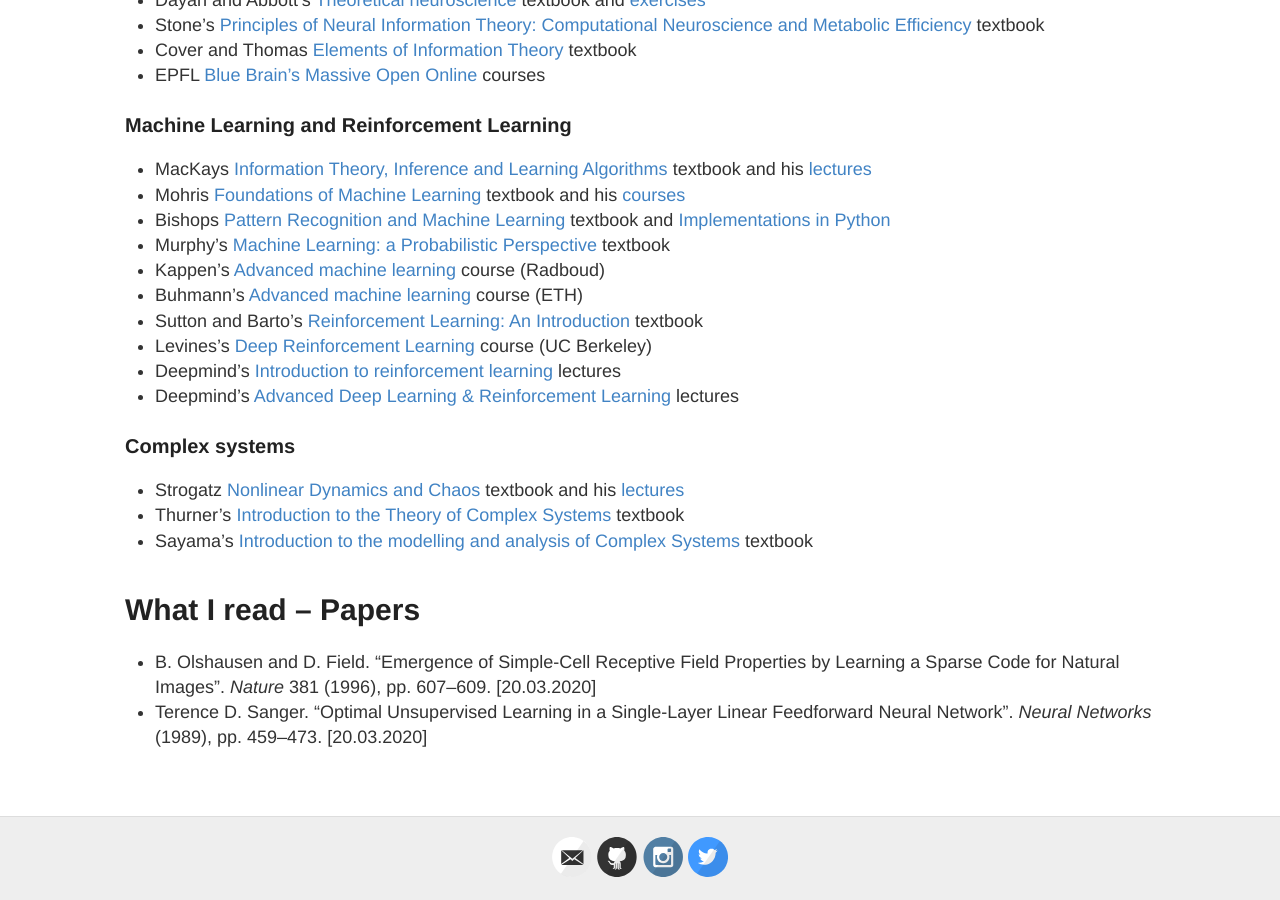
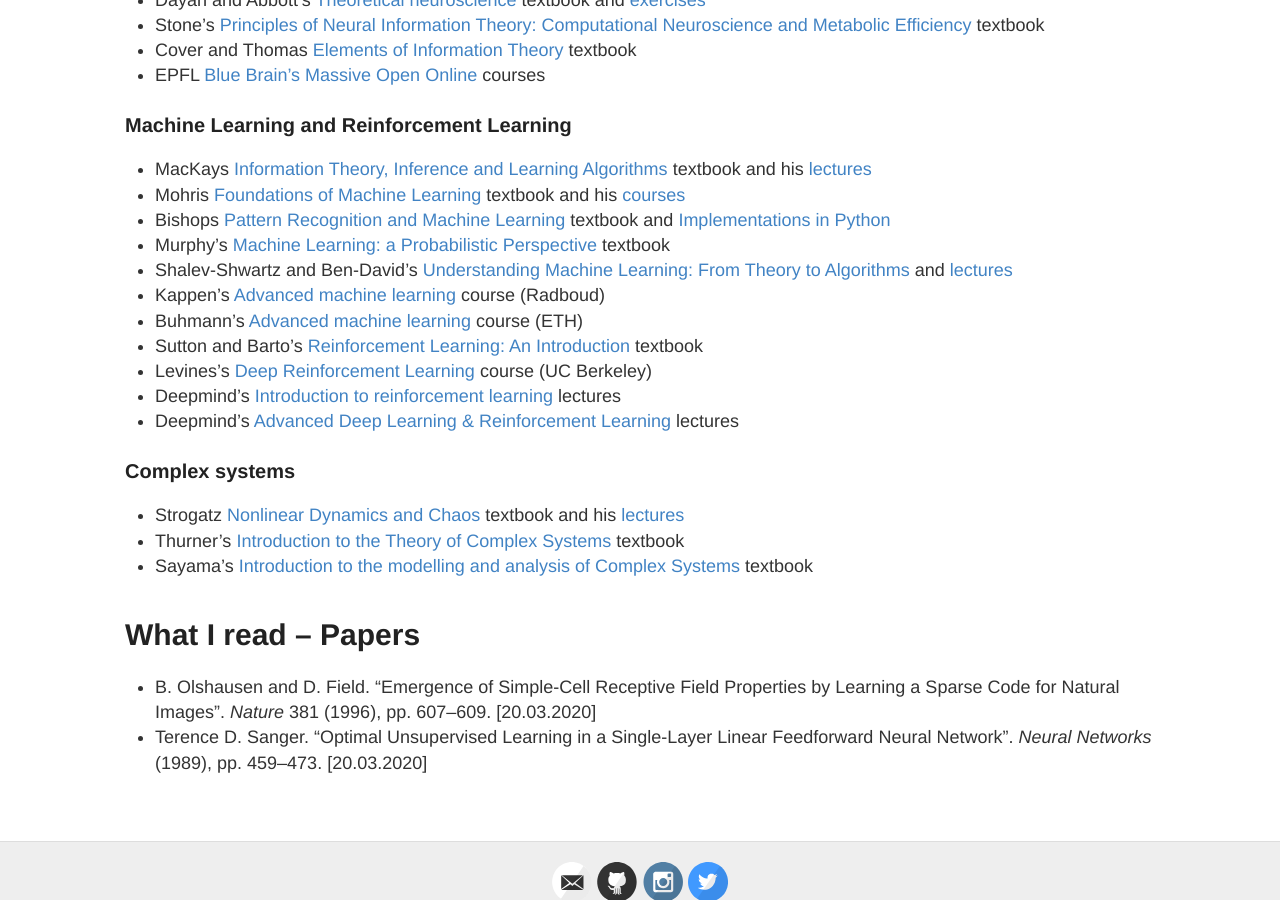
Before and after one commit to Mariusmarten/mariusmarten.github.io, a Jekyll site: the page built from resources.md, in a window 1280 px wide and 900 px high, scrolled down 597 px. Built offline with Jekyll 4.4.1, drawn with Linux system fonts in a browser that asks for light colours.

Commit message:
Update resources.md

```diff
--- a/resources.md
+++ b/resources.md
@@ -23,6 +23,7 @@ A collection of resources for Computational Neuroscience, Machine Learning and C
 - Bishops [Pattern Recognition and Machine Learning](http://users.isr.ist.utl.pt/~wurmd/Livros/school/Bishop%20-%20Pattern%20Recognition%20And%20Machine%20Learning%20-%20Springer%20%202006.pdf) textbook and
 [Implementations in Python](https://github.com/ctgk/PRML)
 - Murphy’s [Machine Learning: a Probabilistic Perspective](https://doc.lagout.org/science/Artificial%20Intelligence/Machine%20learning/Machine%20Learning_%20A%20Probabilistic%20Perspective%20%5BMurphy%202012-08-24%5D.pdf) textbook
+- Shalev-Shwartz and Ben-David's [Understanding Machine Learning: From Theory to Algorithms](https://www.cs.huji.ac.il/~shais/UnderstandingMachineLearning/understanding-machine-learning-theory-algorithms.pdf) and [lectures](https://www.youtube.com/watch?v=b5NlRg8SjZg&list=PLPW2keNyw-usgvmR7FTQ3ZRjfLs5jT4BO&index=1)
 - Kappen's [Advanced machine learning](http://www.snn.ru.nl/~bertk/machinelearning/adv_ml.html) course (Radboud)
 - Buhmann's [Advanced machine learning](https://ml2.inf.ethz.ch/courses/aml/#questions) course (ETH)
 - Sutton and Barto’s [Reinforcement Learning: An Introduction](http://incompleteideas.net/sutton/book/RLbook2018.pdf) textbook
```
